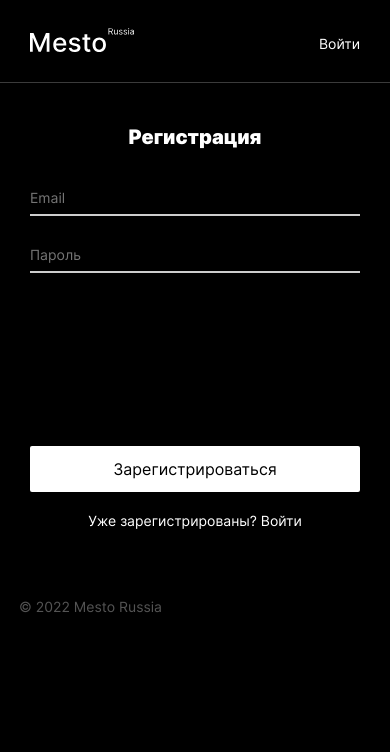
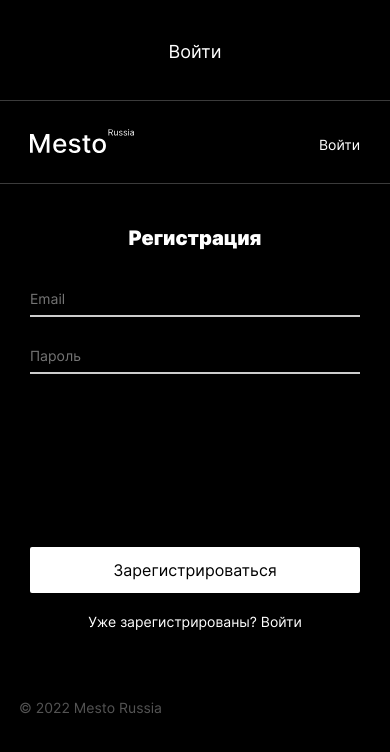
Before and after one commit to UserGitHub37/react-mesto-auth, a React app: page /signup in a window 390 px wide. Built offline with nearby package versions, Linux system fonts and the light colour scheme; no server answers.

Commit message:
feat: create mobile menu markup in header

```diff
--- a/src/blocks/header/__email/header__email.css
+++ /dev/null
@@ -1,3 +0,0 @@
-.header__email {
-  font-weight: 500;
-}
--- a/src/blocks/header/__link/header__link.css
+++ /dev/null
@@ -1,9 +0,0 @@
-.header__link {
-  color: inherit;
-  text-decoration: none;
-  transition: opacity 0.2s ease;
-}
-
-.header__link:hover {
-  opacity: 0.6;
-}
--- a/src/blocks/header/__button/header__button.css
+++ b/src/blocks/header/__menu-item/_type/header__menu-item_type_button.css
@@ -1,5 +1,4 @@
-.header__button {
-  padding: 0;
+.header__menu-item_type_button {
   border: none;
   font: inherit;
   color: inherit;
@@ -8,6 +7,12 @@
   transition: opacity 0.2s ease;
 }
 
-.header__button:hover {
+.header__menu-item_type_button:hover {
   opacity: 0.6;
 }
+
+@media screen and (max-width: 767px) {
+  .header__menu-item_type_button {
+
+  }
+}
--- /dev/null
+++ b/src/blocks/header/__menu-item/_type/header__menu-item_type_email.css
@@ -0,0 +1,8 @@
+.header__menu-item_type_email {
+  font-weight: 500;
+}
+
+@media screen and (max-width: 767px) {
+  .header__menu-item_type_email {
+  }
+}
--- /dev/null
+++ b/src/blocks/header/__menu-item/_type/header__menu-item_type_link.css
@@ -0,0 +1,15 @@
+.header__menu-item_type_link {
+  color: inherit;
+  text-decoration: none;
+  transition: opacity 0.2s ease;
+}
+
+.header__menu-item_type_link:hover {
+  opacity: 0.6;
+}
+
+@media screen and (max-width: 767px) {
+  .header__menu-item_type_link {
+
+  }
+}
--- /dev/null
+++ b/src/blocks/header/__menu-item/header__menu-item.css
@@ -0,0 +1,10 @@
+.header__menu-item {
+  margin-left: 25px;
+  padding: 0;
+}
+
+@media screen and (max-width: 767px) {
+  .header__menu-item {
+    margin-left: 0;
+  }
+}
--- a/src/blocks/header/__menu/header__menu.css
+++ b/src/blocks/header/__menu/header__menu.css
@@ -1,18 +1,19 @@
 .header__menu {
-  display: grid;
-  grid-auto-flow: column;
+  display: flex;
+  flex-wrap: wrap;
+  justify-content: flex-end;
   align-items: baseline;
-  column-gap: 25px;
+  width:calc(100% - 145px);
+  padding-top: 7px;
   font-weight: 400;
   font-size: 18px;
   line-height: 22px;
   color: #fff;
-  padding-top: 7px;
 }
 
 @media screen and (max-width: 767px) {
   .header__menu {
-  font-size: 14px;
-  line-height: 17px;
+    font-size: 14px;
+    line-height: 17px;
   }
 }
--- /dev/null
+++ b/src/blocks/header/__mobile-menu/header__mobile-menu.css
@@ -0,0 +1,20 @@
+.header__mobile-menu {
+  display: none;
+}
+
+@media screen and (max-width: 767px) {
+  .header__mobile-menu {
+    display: grid;
+    justify-content: center;
+    justify-items: center;
+    row-gap: 18px;
+    font-weight: 400;
+    font-size: 18px;
+    line-height: 22px;
+    color: #fff;
+    margin: 0;
+    padding-top: 41px;
+    padding-bottom: 37px;
+    border-bottom: 1px solid rgba(84, 84, 84, .7);
+  }
+}
--- /dev/null
+++ b/src/blocks/header/__wrapper/header__wrapper.css
@@ -0,0 +1,12 @@
+.header__wrapper {
+  display: flex;
+  flex-wrap: wrap;
+  justify-content: space-between;
+  padding: 45px 30px 36px;
+}
+
+@media screen and (max-width: 767px) {
+  .header__wrapper {
+    padding: 28px 30px 27px;
+  }
+}
--- a/src/blocks/header/header.css
+++ b/src/blocks/header/header.css
@@ -1,13 +1,6 @@
 .header {
   display: flex;
-  justify-content: space-between;
+  flex-direction: column;
   max-width: 880px;
-  padding-bottom: 36px;
   border-bottom: 1px solid rgba(84, 84, 84, .7);
 }
-
-@media screen and (max-width: 767px) {
-  .header {
-    padding: 0 30px 27px;
-  }
-}
--- a/src/blocks/page/__container/page__container.css
+++ b/src/blocks/page/__container/page__container.css
@@ -2,7 +2,7 @@
   max-width: 1280px;
   min-width: 320px;
   margin: 0 auto;
-  padding: 45px 0 60px;
+  padding-bottom: 60px;
   font-family: 'Inter', 'Arial', sans-serif;
   font-style: normal;
   font-weight: 900;
@@ -16,6 +16,6 @@
 
 @media screen and (max-width: 767px) {
   .page__container {
-    padding: 28px 0 36px;
+    padding-bottom: 36px;
   }
 }
--- a/src/components/App.js
+++ b/src/components/App.js
@@ -194,10 +194,10 @@ function App() {
           element={
             <ProtectedRoute loggedIn={loggedIn}>
               <Header>
-                <span className="header__email">{email}</span>
+                <span className="header__menu-item header__menu-item_type_email">{email}</span>
                 <button
                   type="button"
-                  className="header__button"
+                  className="header__menu-item header__menu-item_type_button"
                   onClick={handleSignOut}
                 >
                   Выйти
@@ -222,7 +222,7 @@ function App() {
           element={
             <>
               <Header>
-                <Link to="/signup" className="header__link">
+                <Link to="/signup" className="header__menu-item header__menu-item_type_link">
                   Регистрация
                 </Link>
               </Header>
@@ -237,7 +237,7 @@ function App() {
           element={
             <>
               <Header>
-                <Link to="/signin" className="header__link">
+                <Link to="/signin" className="header__menu-item header__menu-item_type_link">
                   Войти
                 </Link>
               </Header>
--- a/src/components/Header.js
+++ b/src/components/Header.js
@@ -1,14 +1,29 @@
+import { useState, useEffect } from 'react';
 import { Link } from 'react-router-dom';
 import logoPath from '../images/header-logo.svg';
 
 function Header ({ children }) {
+  const [menuIsOpened, setMenuIsOpened] = useState(false);
+
+  useEffect(() => {
+
+
+  }, [menuIsOpened]);
+
+  function handleToggleMenu () {
+
+  }
 
   return (
     <header className='header page__header'>
-      <Link to='/' className='header__logo-link'>
-        <img src={logoPath} alt='Логотип сайта' className='header__logo'/>
-      </Link>
-      <nav className="header__menu">{ children }</nav>
+      <nav className="header__mobile-menu">{ children }</nav>
+      <div className="header__wrapper">
+        <Link to='/' className='header__logo-link'>
+          <img src={logoPath} alt='Логотип сайта' className='header__logo'/>
+        </Link>
+        <nav className="header__menu">{ children }</nav>
+      </div>
+
     </header>
   );
 }
--- a/src/index.css
+++ b/src/index.css
@@ -1,20 +1,26 @@
 @import url(./vendor/normalize.css);
 @import url(./vendor/fonts.css);
+
 @import url(./blocks/page/page.css);
 @import url(./blocks/page/__container/page__container.css);
+
 @import url(./blocks/page/__header/page__header.css);
-@import url(./blocks/page/__content/page__content.css);
-@import url(./blocks/page/__footer/page__footer.css);
 @import url(./blocks/header/header.css);
+@import url(./blocks/header/__mobile-menu/header__mobile-menu.css);
+@import url(./blocks/header/__wrapper/header__wrapper.css);
 @import url(./blocks/header/__logo-link/header__logo-link.css);
 @import url(./blocks/header/__logo/header__logo.css);
 @import url(./blocks/header/__menu/header__menu.css);
-@import url(./blocks/header/__email/header__email.css);
-@import url(./blocks/header/__button/header__button.css);
-@import url(./blocks/header/__link/header__link.css);
+@import url(./blocks/header/__menu-item/header__menu-item.css);
+@import url(./blocks/header/__menu-item/_type/header__menu-item_type_link.css);
+@import url(./blocks/header/__menu-item/_type/header__menu-item_type_email.css);
+@import url(./blocks/header/__menu-item/_type/header__menu-item_type_button.css);
+
+@import url(./blocks/page/__content/page__content.css);
 @import url(./blocks/content/content.css);
 @import url(./blocks/content/__elements/content__elements.css);
 @import url(./blocks/content/__auth/content__auth.css);
+
 @import url(./blocks/profile/profile.css);
 @import url(./blocks/profile/__image-wrapper/profile__image-wrapper.css);
 @import url(./blocks/profile/__image/profile__image.css);
@@ -24,6 +30,7 @@
 @import url(./blocks/profile/__info/profile__info.css);
 @import url(./blocks/profile/__edit-button/profile__edit-button.css);
 @import url(./blocks/profile/__add-button/profile__add-button.css);
+
 @import url(./blocks/elements/__wrapper/elements__wrapper.css);
 @import url(./blocks/card/card.css);
 @import url(./blocks/card/__image/card__image.css);
@@ -35,14 +42,18 @@
 @import url(./blocks/card/__heart/card__heart.css);
 @import url(./blocks/card/__heart/_active/card__heart_active.css);
 @import url(./blocks/card/__like-counter/card__like-counter.css);
+
 @import url(./blocks/auth/auth.css);
 @import url(./blocks/auth/__title/auth__title.css);
 @import url(./blocks/auth/__input/auth__input.css);
 @import url(./blocks/auth/__error-message/auth__error-message.css);
 @import url(./blocks/auth/__submit-button/auth__submit-button.css);
 @import url(./blocks/auth/__footnote/auth__footnote.css);
+
+@import url(./blocks/page/__footer/page__footer.css);
 @import url(./blocks/footer/footer.css);
 @import url(./blocks/footer/__author/footer__author.css);
+
 @import url(./blocks/popup/popup.css);
 @import url(./blocks/popup/_image/popup_image.css);
 @import url(./blocks/popup/_opened/popup_opened.css);
```
Also changed, not shown: src/blocks/page/__header/page__header.css (line endings or trailing spaces).
